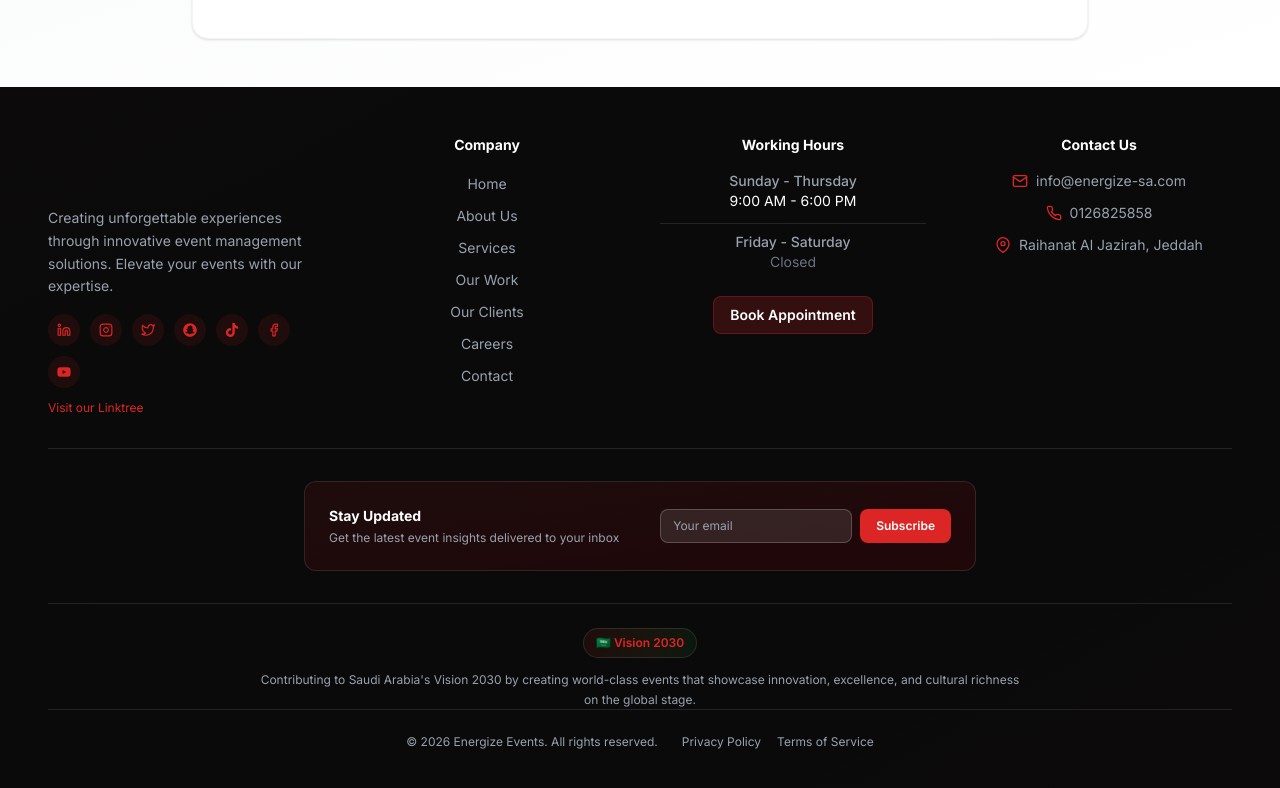
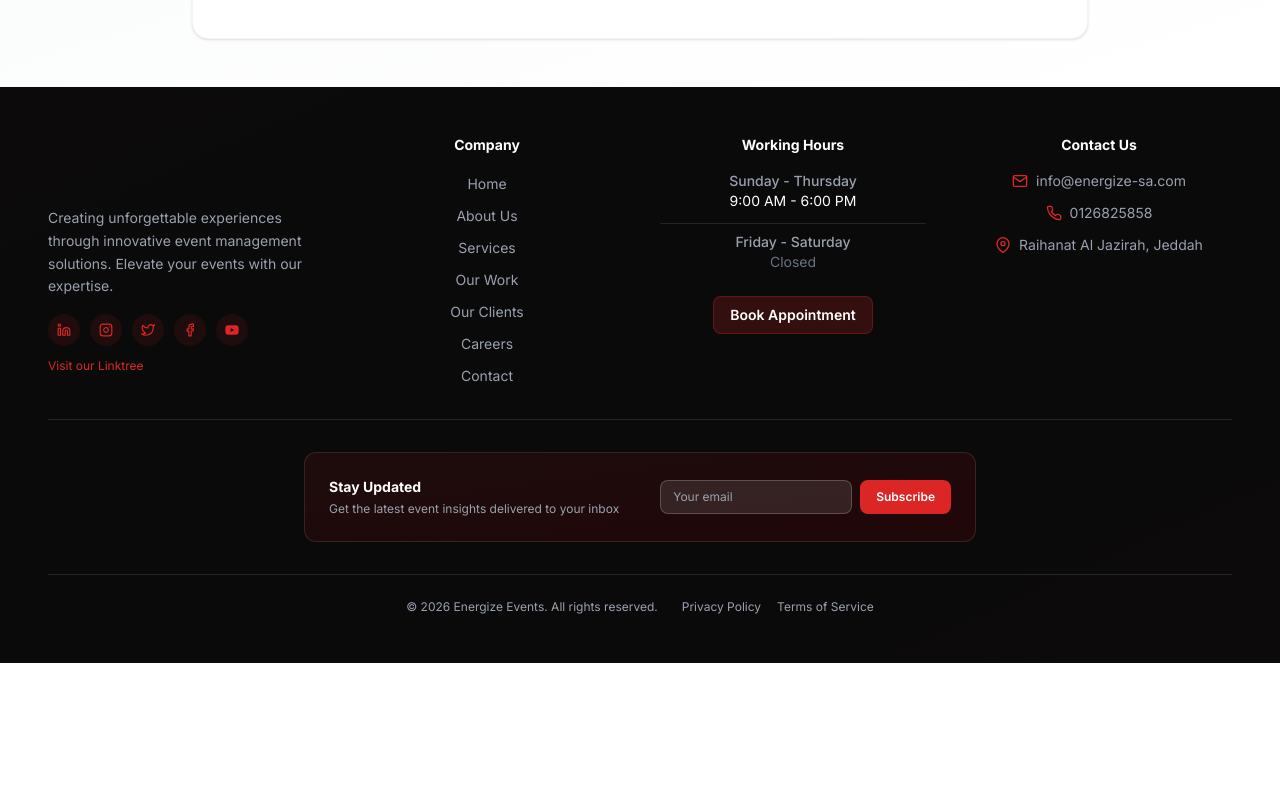
Before and after one commit to mohameddzaher/Energize-Events, a Next.js app in the folder frontend/: page /blog in a window 1280 px wide. Shown: the part 1083-1871 px from the top of the page. After the commit the page ends 1746 px from the top, so only its background shows below. Built offline with nearby package versions, Linux system fonts and the light colour scheme; grey boxes are pictures that could not be loaded; a web font is replaced by a local one.

Commit message:
Remove Snapchat/TikTok from social media, move Vision 2030 to separate component on homepage

```diff
--- a/frontend/src/app/contact/page.tsx
+++ b/frontend/src/app/contact/page.tsx
@@ -6,7 +6,7 @@
 import { motion } from "framer-motion";
 import { FiMail, FiPhone, FiMapPin, FiClock, FiSend } from "react-icons/fi";
 import { FiInstagram, FiFacebook, FiTwitter, FiLinkedin } from "react-icons/fi";
-import { FaYoutube, FaTiktok, FaSnapchat } from "react-icons/fa";
+import { FaYoutube } from "react-icons/fa";
 import Image from "next/image";
 
 export default function ContactPage() {
@@ -78,16 +78,6 @@
       icon: FiTwitter,
       href: "https://x.com/EnergizeBusKSA",
       label: "Twitter",
-    },
-    {
-      icon: FaSnapchat,
-      href: "https://www.snapchat.com/@energizebusksa?share_id=28aXYvansJY&locale=en-SA",
-      label: "Snapchat",
-    },
-    {
-      icon: FaTiktok,
-      href: "https://www.tiktok.com/@energizebusksa?_t=zs-90hk3beie2d&_r=1",
-      label: "TikTok",
     },
     {
       icon: FiFacebook,
@@ -270,8 +260,6 @@
                       Twitter: "hover:bg-sky-500",
                       LinkedIn: "hover:bg-blue-700",
                       YouTube: "hover:bg-red-600",
-                      TikTok: "hover:bg-black",
-                      Snapchat: "hover:bg-yellow-400",
                     };
                       return (
                         <a
--- a/frontend/src/app/page.tsx
+++ b/frontend/src/app/page.tsx
@@ -8,12 +8,12 @@
 import Clients from "@/components/Clients";
 import Newsletter from "@/components/Newsletter";
 import ContactMap from "@/components/ContactMap";
+import Vision2030 from "@/components/Vision2030";
 import Footer from "@/components/Footer";
 
 export default function Home() {
   return (
     <div className="App">
-      <ScrollProgress />
       <Header />
       <main>
         <Hero />
@@ -27,6 +27,7 @@
 
         <Newsletter />
         <ContactMap />
+        <Vision2030 />
       </main>
       <Footer />
     </div>
--- a/frontend/src/components/Footer.tsx
+++ b/frontend/src/components/Footer.tsx
@@ -10,7 +10,7 @@
   FiTwitter,
   FiLinkedin,
 } from "react-icons/fi";
-import { FaYoutube, FaTiktok, FaSnapchat } from "react-icons/fa";
+import { FaYoutube } from "react-icons/fa";
 import Image from "next/image";
 import Link from "next/link";
 
@@ -44,16 +44,6 @@
       icon: FiTwitter,
       href: "https://x.com/EnergizeBusKSA",
       label: "Twitter",
-    },
-    {
-      icon: FaSnapchat,
-      href: "https://www.snapchat.com/@energizebusksa?share_id=28aXYvansJY&locale=en-SA",
-      label: "Snapchat",
-    },
-    {
-      icon: FaTiktok,
-      href: "https://www.tiktok.com/@energizebusksa?_t=zs-90hk3beie2d&_r=1",
-      label: "TikTok",
     },
     {
       icon: FiFacebook,
@@ -109,8 +99,6 @@
                       Twitter: "hover:bg-sky-500",
                       LinkedIn: "hover:bg-blue-700",
                       YouTube: "hover:bg-red-600",
-                      TikTok: "hover:bg-black",
-                      Snapchat: "hover:bg-yellow-400",
                     };
                     return (
                       <a
@@ -275,27 +263,6 @@
             </div>
           </motion.div>
 
-          {/* Vision 2030 Section */}
-          <motion.div
-            initial={{ opacity: 0, y: 20 }}
-            whileInView={{ opacity: 1, y: 0 }}
-            viewport={{ once: true }}
-            transition={{ duration: 0.6, delay: 0.5 }}
-            className="mt-4 sm:mt-6 pt-4 sm:pt-6 border-t border-white/10"
-          >
-            <div className="max-w-3xl mx-auto text-center">
-              <div className="inline-flex items-center gap-2 px-3 py-1.5 bg-gradient-to-r from-[#DC2626]/10 to-green-600/10 rounded-full mb-3 border border-white/10">
-                <span className="text-[#DC2626] font-semibold text-[10px] sm:text-xs">
-                  🇸🇦 Vision 2030
-                </span>
-              </div>
-              <p className="text-gray-400 text-[10px] sm:text-xs leading-relaxed">
-                Contributing to Saudi Arabia&apos;s Vision 2030 by creating world-class events
-                that showcase innovation, excellence, and cultural richness on the global stage.
-              </p>
-            </div>
-          </motion.div>
-
           {/* Bottom Bar */}
           <div className="border-t border-white/10 pt-4 sm:pt-6 ">
             <div className="flex flex-col md:flex-row justify-center items-center space-y-3 md:space-y-0 md:space-x-6">
--- /dev/null
+++ b/frontend/src/components/Vision2030.tsx
@@ -0,0 +1,94 @@
+"use client";
+
+import { motion } from "framer-motion";
+import { useInView } from "framer-motion";
+import { useRef } from "react";
+import Image from "next/image";
+
+const Vision2030 = () => {
+  const ref = useRef(null);
+  const isInView = useInView(ref, { once: true, amount: 0.2 });
+
+  return (
+    <section
+      ref={ref}
+      className="relative py-10 sm:py-12 md:py-14 bg-gradient-to-br from-white via-gray-50 to-white overflow-hidden"
+    >
+      {/* Decorative Background */}
+      <div className="absolute inset-0 opacity-5">
+        <div className="absolute top-0 right-0 w-64 h-64 bg-[#DC2626]/10 rounded-full blur-3xl" />
+        <div className="absolute bottom-0 left-0 w-64 h-64 bg-green-500/10 rounded-full blur-3xl" />
+      </div>
+
+      <div className="relative z-10 w-full mx-auto px-4 sm:px-6 lg:px-8 xl:px-12 2xl:px-16">
+        <motion.div
+          initial={{ opacity: 0, y: 20 }}
+          animate={isInView ? { opacity: 1, y: 0 } : {}}
+          transition={{ duration: 0.6 }}
+          className="max-w-4xl mx-auto"
+        >
+          <div className="text-center mb-6 sm:mb-8">
+            <div className="inline-flex items-center gap-2 px-4 py-2 bg-gradient-to-r from-[#DC2626]/10 to-green-600/10 rounded-full mb-4 border border-[#DC2626]/20">
+              <span className="text-2xl">🇸🇦</span>
+              <span className="text-[#DC2626] font-bold text-xs sm:text-sm">
+                Vision 2030
+              </span>
+            </div>
+            <h2 className="text-xl sm:text-2xl md:text-3xl font-bold text-gray-900 mb-3">
+              Contributing to Saudi Arabia&apos;s{" "}
+              <span className="text-[#DC2626]">Vision 2030</span>
+            </h2>
+            <div className="w-20 h-0.5 bg-gradient-to-r from-transparent via-[#DC2626] to-transparent mx-auto mb-4" />
+          </div>
+
+          <motion.div
+            initial={{ opacity: 0, y: 20 }}
+            animate={isInView ? { opacity: 1, y: 0 } : {}}
+            transition={{ duration: 0.6, delay: 0.2 }}
+            className="bg-white rounded-xl p-6 sm:p-8 shadow-lg border border-gray-100"
+          >
+            <p className="text-gray-700 text-sm sm:text-base leading-relaxed text-center mb-6">
+              We are proud to contribute to Saudi Arabia&apos;s Vision 2030 by
+              creating world-class events that showcase innovation, excellence,
+              and cultural richness on the global stage. Our commitment aligns
+              with the Kingdom&apos;s ambitious goals of economic diversification,
+              cultural enrichment, and international recognition.
+            </p>
+
+            <div className="grid sm:grid-cols-3 gap-4 sm:gap-6">
+              <div className="text-center p-4 bg-gradient-to-br from-[#DC2626]/5 to-transparent rounded-lg">
+                <div className="text-2xl mb-2">🚀</div>
+                <h3 className="font-bold text-gray-900 text-xs sm:text-sm mb-1">
+                  Innovation
+                </h3>
+                <p className="text-gray-600 text-[10px] sm:text-xs">
+                  Cutting-edge event solutions
+                </p>
+              </div>
+              <div className="text-center p-4 bg-gradient-to-br from-green-500/5 to-transparent rounded-lg">
+                <div className="text-2xl mb-2">🌟</div>
+                <h3 className="font-bold text-gray-900 text-xs sm:text-sm mb-1">
+                  Excellence
+                </h3>
+                <p className="text-gray-600 text-[10px] sm:text-xs">
+                  World-class standards
+                </p>
+              </div>
+              <div className="text-center p-4 bg-gradient-to-br from-[#DC2626]/5 to-transparent rounded-lg">
+                <div className="text-2xl mb-2">🌍</div>
+                <h3 className="font-bold text-gray-900 text-xs sm:text-sm mb-1">
+                  Global Impact
+                </h3>
+                <p className="text-gray-600 text-[10px] sm:text-xs">
+                  International recognition
+                </p>
+              </div>
+            </div>
+          </motion.div>
+        </motion.div>
+      </div>
+    </section>
+  );
+};
+
+export default Vision2030;
```
Lines whose indentation alone changed are shown as unchanged.
